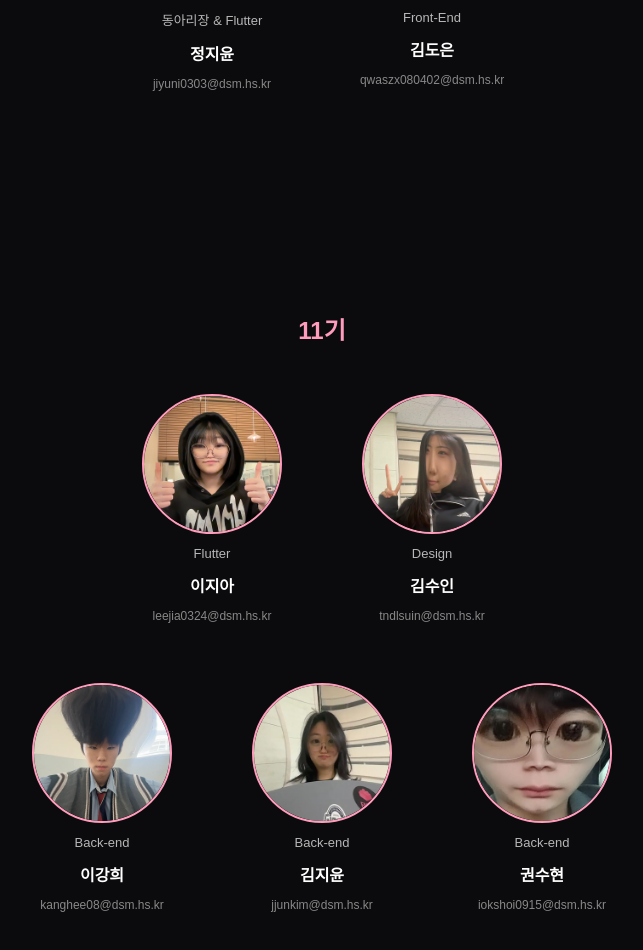
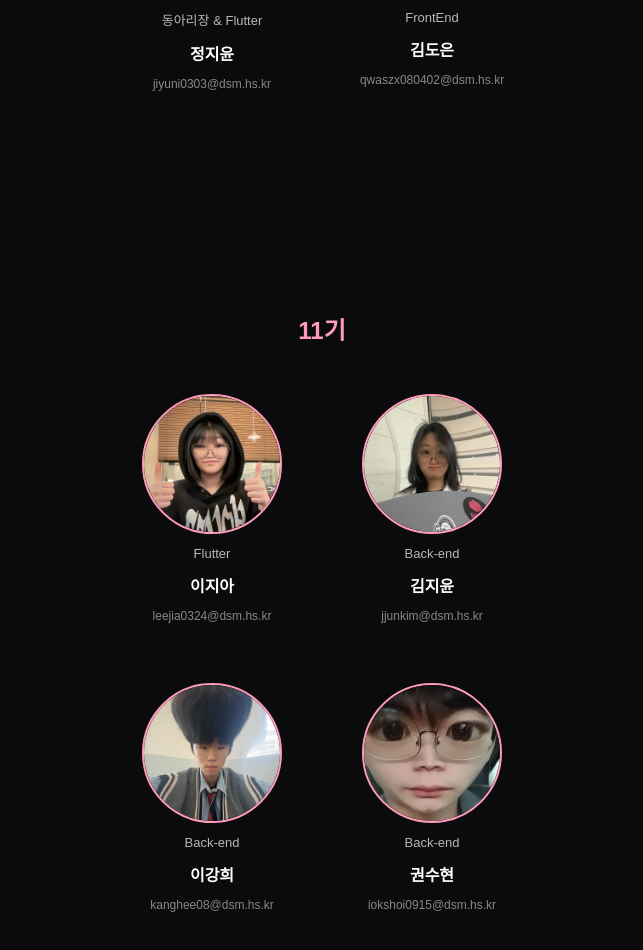
Before and after one commit to FABLOFABLO/Falletter-Web, a React (Vite) app: page /members in a window 1280 px wide. Shown: the part 594-1544 px from the top of the page, without its empty margins (318-961 px from the left). Built offline with nearby package versions, Linux system fonts and the light colour scheme; a web font is replaced by a local one.

Commit message:
fix : 디자인 변경에 따라서 코드 변경

```diff
--- a/src/ui/Members.tsx
+++ b/src/ui/Members.tsx
@@ -4,7 +4,6 @@ import styled from 'styled-components'
 import JiyunImg    from '../assets/member/정지윤.png'
 import DoeunImg    from '../assets/member/김도은.png'
 import JiyaImg     from '../assets/member/이지아.png'
-import SuinImg     from '../assets/member/김수인.png'
 import KangheeImg  from '../assets/member/이강희.png'
 import JiyunKimImg from '../assets/member/김지윤.png'
 import SuhyunImg   from '../assets/member/권수현.png'
@@ -39,7 +38,7 @@ const CURRENT: Generation[] = [
     cols: 2,
     members: [
       { name: '정지윤', role: '동아리장 & Flutter', email: 'jiyuni0303@dsm.hs.kr', image: JiyunImg, isLeader: true },
-      { name: '김도은', role: 'Front-End', email: 'qwaszx080402@dsm.hs.kr', image: DoeunImg },
+      { name: '김도은', role: 'FrontEnd', email: 'qwaszx080402@dsm.hs.kr', image: DoeunImg },
     ],
   },
   {
@@ -47,15 +46,8 @@ const CURRENT: Generation[] = [
     cols: 2,
     members: [
       { name: '이지아', role: 'Flutter', email: 'leejia0324@dsm.hs.kr', image: JiyaImg },
-      { name: '김수인', role: 'Design', email: 'tndlsuin@dsm.hs.kr', image: SuinImg },
-    ],
-  },
-  {
-    gen: '',
-    cols: 3,
-    members: [
+      { name: '김지윤', role: 'Back-end', email: 'jjunkim@dsm.hs.kr', image: JiyunKimImg },
       { name: '이강희', role: 'Back-end', email: 'kanghee08@dsm.hs.kr', image: KangheeImg },
-      { name: '김지윤', role: 'Back-end', email: 'jjunkim@dsm.hs.kr', image: JiyunKimImg },
       { name: '권수현', role: 'Back-end', email: 'iokshoi0915@dsm.hs.kr', image: SuhyunImg },
     ],
   },
@@ -347,14 +339,6 @@ const IndDot = styled.button<{ $active: boolean }>`
   transition: all 0.3s ease;
 `
 
-const SpacedGrid = styled(MemberGrid)`
-  margin-bottom: 60px;
-
-  ${media.mobile} {
-    margin-bottom: 40px;
-  }
-`
-
 function MemberCardItem({ member }: { member: Member }) {
   return (
     <MemberCard>
@@ -398,7 +382,7 @@ export function Members() {
           {/* 10기 */}
           <GenSection ref={(el) => { refs.current[0] = el }}>
             <GenTitle>10기</GenTitle>
-            <MemberGrid $cols={CURRENT[0].cols}>
+            <MemberGrid $cols={2}>
               {CURRENT[0].members.map((m) => <MemberCardItem key={m.name} member={m} />)}
             </MemberGrid>
           </GenSection>
@@ -406,11 +390,8 @@ export function Members() {
           {/* 11기 */}
           <LastGenSection ref={(el) => { refs.current[1] = el }}>
             <GenTitle>11기</GenTitle>
-            <SpacedGrid $cols={CURRENT[1].cols}>
+            <MemberGrid $cols={2}>
               {CURRENT[1].members.map((m) => <MemberCardItem key={m.name} member={m} />)}
-            </SpacedGrid>
-            <MemberGrid $cols={CURRENT[2].cols}>
-              {CURRENT[2].members.map((m) => <MemberCardItem key={m.name} member={m} />)}
             </MemberGrid>
           </LastGenSection>
 
```
